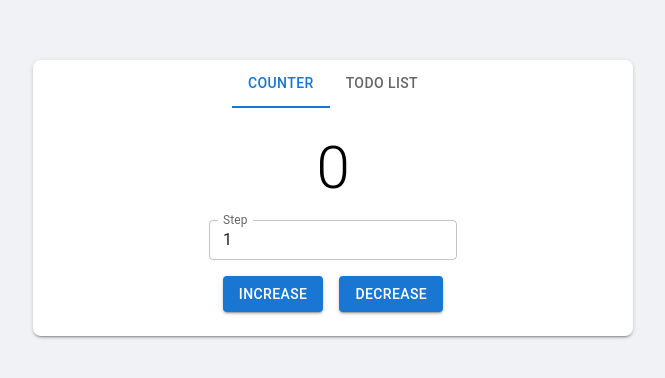
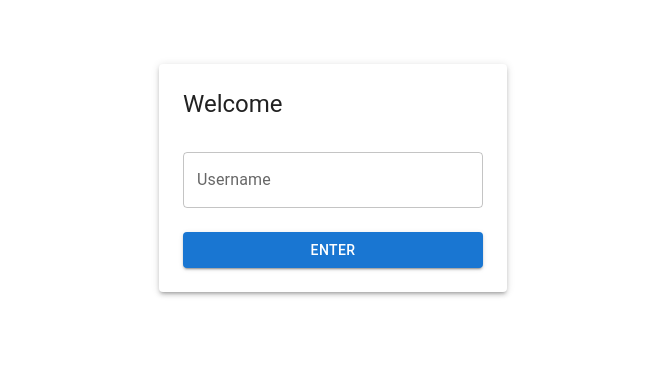
Before and after one commit to vit2tweak/counter1, a React (Create React App) app: page / in a window 1280 px wide. Shown: the part 222-600 px from the top of the page, without its empty margins (307-972 px from the left). Built offline with nearby package versions, Linux system fonts and the light colour scheme.

Commit message:
AI Upgrade: login too big (program-note.md updated)

```diff
--- a/src/App.js
+++ b/src/App.js
@@ -1,40 +1,58 @@
-import React, { useState } from 'react';
-import { Box, Tabs, Tab } from '@mui/material';
+import React from 'react';
+import { Box, Tabs, Tab, AppBar, Toolbar, Typography, Button } from '@mui/material';
 import Counter from './components/Counter';
 import TodoList from './components/TodoList';
+import Login from './components/Login';
+import { AuthProvider, useAuth } from './contexts/AuthContext';
 import './App.css';
 
-function TabPanel({ children, value, index }) {
-  return (
-    <div hidden={value !== index} style={{ width: '100%' }}>
-      {value === index && children}
-    </div>
-  );
-}
+const TabPanel = ({ children, value, index }) => (
+  <div hidden={value !== index}>
+    {value === index && <Box sx={{ p: 3 }}>{children}</Box>}
+  </div>
+);
 
-function App() {
-  const [tabValue, setTabValue] = useState(0);
-
-  const handleTabChange = (event, newValue) => {
-    setTabValue(newValue);
-  };
+const MainContent = () => {
+  const [value, setValue] = React.useState(0);
+  const { logout, user } = useAuth();
 
   return (
-    <Box className="App">
-      <Box sx={{ width: '100%', maxWidth: 600, bgcolor: 'white', borderRadius: 2, boxShadow: 2 }}>
-        <Tabs value={tabValue} onChange={handleTabChange} centered>
+    <Box sx={{ width: '100%' }}>
+      <AppBar position="static">
+        <Toolbar>
+          <Typography variant="h6" component="div" sx={{ flexGrow: 1 }}>
+            Welcome, {user?.username}
+          </Typography>
+          <Button color="inherit" onClick={logout}>Logout</Button>
+        </Toolbar>
+      </AppBar>
+      <Box sx={{ borderBottom: 1, borderColor: 'divider' }}>
+        <Tabs value={value} onChange={(e, newValue) => setValue(newValue)}>
           <Tab label="Counter" />
           <Tab label="Todo List" />
         </Tabs>
-        <TabPanel value={tabValue} index={0}>
-          <Counter />
-        </TabPanel>
-        <TabPanel value={tabValue} index={1}>
-          <TodoList />
-        </TabPanel>
       </Box>
+      <TabPanel value={value} index={0}>
+        <Counter />
+      </TabPanel>
+      <TabPanel value={value} index={1}>
+        <TodoList />
+      </TabPanel>
     </Box>
   );
-}
+};
+
+const App = () => {
+  return (
+    <AuthProvider>
+      <AppContent />
+    </AuthProvider>
+  );
+};
+
+const AppContent = () => {
+  const { isAuthenticated } = useAuth();
+  return isAuthenticated ? <MainContent /> : <Login />;
+};
 
 export default App;
--- /dev/null
+++ b/src/components/Login.js
@@ -0,0 +1,54 @@
+import React, { useState } from 'react';
+import { Box, TextField, Button, Typography, Paper } from '@mui/material';
+import { useAuth } from '../contexts/AuthContext';
+
+const Login = () => {
+  const [username, setUsername] = useState('');
+  const { login } = useAuth();
+
+  const handleSubmit = (e) => {
+    e.preventDefault();
+    if (username.trim()) {
+      login(username);
+    }
+  };
+
+  return (
+    <Box
+      sx={{
+        display: 'flex',
+        justifyContent: 'center',
+        alignItems: 'center',
+        height: '100vh'
+      }}
+    >
+      <Paper
+        elevation={3}
+        sx={{ p: 3, maxWidth: '300px', width: '100%' }}
+      >
+        <Typography variant="h5" sx={{ mb: 2 }}>
+          Welcome
+        </Typography>
+        <form onSubmit={handleSubmit}>
+          <TextField
+            fullWidth
+            label="Username"
+            value={username}
+            onChange={(e) => setUsername(e.target.value)}
+            margin="normal"
+          />
+          <Button
+            fullWidth
+            variant="contained"
+            type="submit"
+            sx={{ mt: 2 }}
+          >
+            Enter
+          </Button>
+        </form>
+      </Paper>
+    </Box>
+  );
+};
+
+export default Login;
--- /dev/null
+++ b/src/contexts/AuthContext.js
@@ -0,0 +1,28 @@
+import React, { createContext, useState, useContext } from 'react';
+
+const AuthContext = createContext(null);
+
+export const AuthProvider = ({ children }) => {
+  const [isAuthenticated, setIsAuthenticated] = useState(false);
+  const [user, setUser] = useState(null);
+
+  const login = (username) => {
+    setIsAuthenticated(true);
+    setUser({ username });
+    localStorage.setItem('user', JSON.stringify({ username }));
+  };
+
+  const logout = () => {
+    setIsAuthenticated(false);
+    setUser(null);
+    localStorage.removeItem('user');
+  };
+
+  return (
+    <AuthContext.Provider value={{ isAuthenticated, user, login, logout }}>
+      {children}
+    </AuthContext.Provider>
+  );
+};
+
+export const useAuth = () => useContext(AuthContext);
```
Also changed, not shown: package.json (+4 -3 lines), 2 other files (tests, documents, lock files or other folders).
